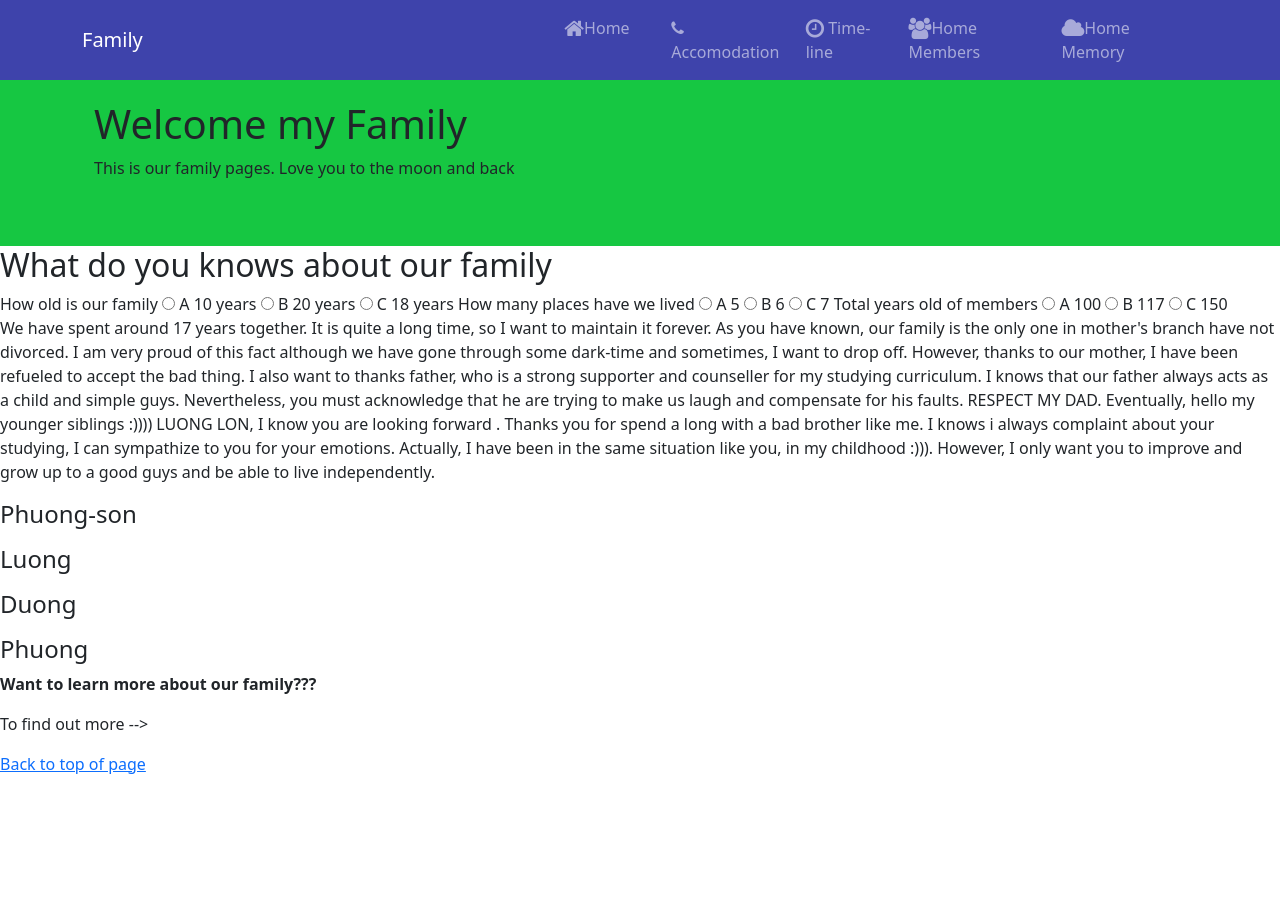
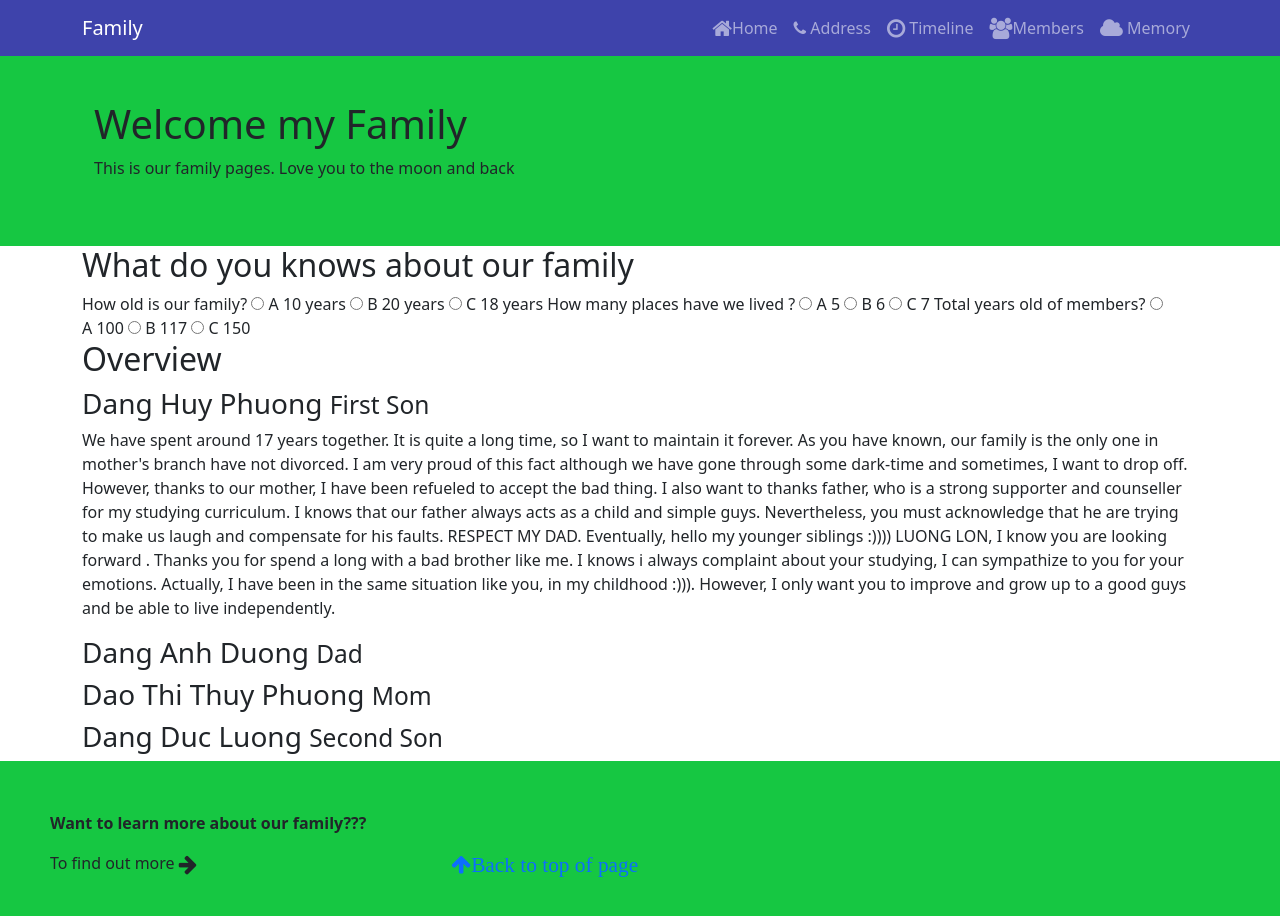
Before and after one commit to DKER2/Web-Project, a website: page index.html in a window 1280 px wide. Before the commit the page ends 800 px from the top, so only its background shows below. Drawn offline with nearby package versions, Linux system fonts and the light colour scheme.

Commit message:
finish footer and header

```diff
--- a/css/stylefamily.css
+++ b/css/stylefamily.css
@@ -18,3 +18,6 @@ body{
   padding: 50px 0px 0px 0px;
   z-index: 0;
 }
+footer{
+  background: #1cd84b;
+}
--- a/index.html
+++ b/index.html
@@ -32,20 +32,20 @@
 				</div> -->
 
 				<ul class = "navbar-nav navbar-default">
-					<li class ="nav-item active col-2">
+					<li class ="nav-item active ">
 						<a href="index.html"  class ="nav-link"><span class ="fa fa-home fa-lg"></span>Home </a>
 					</li>
 					<li class ="nav-item">
-						<a href="pages/accomodation.html col-2"  class ="nav-link"><span class ="fa fa-phone"></span> Accomodation </a>
+						<a href="pages/accomodation.html "  class ="nav-link"><span class ="fa fa-phone"></span> Address </a>
 					</li>
 					<li class ="nav-item">
-						<a href="pages/time-line.html col-2" class ="nav-link"><span class ="fa fa-clock-o fa-lg"></span> Time-line </a>
+						<a href="pages/time-line.html " class ="nav-link"><span class ="fa fa-clock-o fa-lg"></span> Timeline </a>
 					</li>
 					<li class ="nav-item">
-						<a href="pages/members.html col-2"  class ="nav-link"><span class ="fa fa-users fa-lg"></span>Home Members </a>
+						<a href="pages/members.html"  class ="nav-link"><span class ="fa fa-users fa-lg"></span>Members </a>
 					</li>
 					<li class ="nav-item">
-						<a href="pages/memory.html col-2"  class ="nav-link"><span class ="fa fa-cloud fa-lg"></span>Home Memory </a>
+						<a href="pages/memory.html "  class ="nav-link"><span class ="fa fa-cloud fa-lg"></span> Memory </a>
 					</li>
 				</ul>
 
@@ -64,9 +64,9 @@
         </div>
     </header>
 
-	<div class="questions">
+	<div class="questions container">
 	<h2> What do you knows about our family </h2>
-		<label for="questions1"> How old is our family </label>
+		<label for="questions1"> How old is our family? </label>
 		<input type="radio" name="questions1" value="10 years"/>
 		<label for="10 years"> A 10 years </label>
 		<input type="radio" name="questions1" value="20 years"/>
@@ -75,7 +75,7 @@
 		<label for="18 years"> C 18 years </label>
 
 
-		<label for="questions2"> How many places have we lived </label>
+		<label for="questions2"> How many places have we lived ?</label>
 		<input type="radio" name="questions2" value="5"/>
 		<label for="5"> A 5 </label>
 		<input type="radio" name="questions2" value="6"/>
@@ -84,7 +84,7 @@
 		<label for="7"> C 7 </label>
 
 
-		<label for="questions3"> Total years old of members </label>
+		<label for="questions3"> Total years old of members? </label>
 		<input type="radio" name="questions3" value="100"/>
 		<label for="100"> A 100 </label>
 		<input type="radio" name="questions3" value="117"/>
@@ -92,7 +92,9 @@
 		<input type="radio" name="questions3" value="150"/>
 		<label for="150"> C 150 </label>
 	</div>
-	<div class="overall">
+	<div class="container">
+		<h2>Overview</h2>
+		<h3>Dang Huy Phuong	  <small>First Son</small></h3>
 		<p> We have spent around 17 years together. It is quite a long time, so I want to maintain it forever. As you have known, our family is the only one in mother's branch have
 		not divorced. I am very proud of this fact although we have gone through some dark-time and sometimes, I want to drop off. However, thanks to our mother, I have been refueled to accept
 		the bad thing. I also want to thanks father, who is a strong supporter and counseller for my studying curriculum. I knows that our father always acts as a child and simple guys. Nevertheless,
@@ -101,17 +103,23 @@ you must acknowledge that he are trying to make us laugh and compensate for his
 		situation like you, in my childhood :))). However, I only want you to improve and grow up to a good guys and be able to live independently.
 		</p>
 
-		<h4>Phuong-son</h4>
-		<p></p>
-		<h4>Luong</h4>
-		<p></p>
-		<h4>Duong</h4>
-		<p></p>
-		<h4>Phuong</h4>
+		<h3>Dang Anh Duong	  <small>Dad</small></h3>
+		<h3>Dao Thi Thuy Phuong  <small>Mom</small></h3>
+		<h3>Dang Duc Luong	  <small>Second Son</small></h3>
 	</div>
 </body>
-<footer>
+<footer class = "jumbotron">
+	<div class = "row">
+		<div class = "col-12">
 			<p><strong> Want to learn more about our family???</strong></p>
-	<p> To find out more --> </p>
-	<a href="#top">Back to top of page</a>
+		</div>
+	</div>
+	<div class="row">
+		<div class = "col-12 col-sm-4">
+			<p> To find out more <span class ="fa fa-arrow-right fa-lg"></span> </p>
+		</div>
+		<div class = "col-12 col-sm-6">
+			<a href="#top"><i class ="fa fa-arrow-up fa-lg">Back to top of page</i></a>
+		</div>
+	</div>
 </footer>
```
Lines whose indentation alone changed are shown as unchanged.
